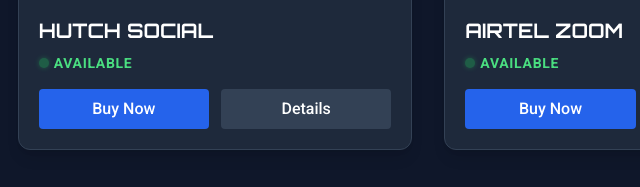
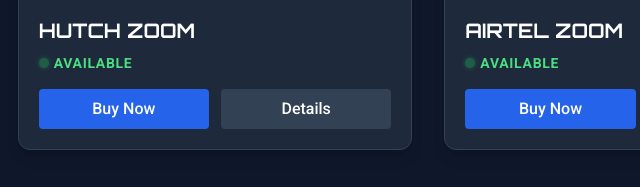
Before and after one commit to xMaliYa/ffgvpnstore, a plain HTML site: page index.html in a window 1280 px wide. Shown: the part 855-1042 px from the top of the page, 425-1065 px from the left. Drawn offline with nearby package versions, Linux system fonts and the light colour scheme.

Commit message:
Update index.html

```diff
--- a/index.html
+++ b/index.html
@@ -390,11 +390,11 @@
             },
             {
                 id: 5,
-                name: "HUTCH SOCIAL",
+                name: "HUTCH ZOOM",
                 image: "https://placehold.co/400x250/1e293b/f59e0b?text=HUTCH+SOCIAL",
-                prices: ["100GB - 200 LKR", "200GB - 300 LKR", "300GB - 400 LKR", "Unlimited - 500 LKR"],
+                prices: ["100GB - 250 LKR", "200GB - 350 LKR", "300GB - 450 LKR", "Unlimited - 600 LKR"],
                 duration: "Valid for 30 Days",
-                plans: ["Hutch 209,299,699,998 social media packages."],
+                plans: ["Hutch 224 zoom package."],
                 status: "Available"
             },
             {
```
